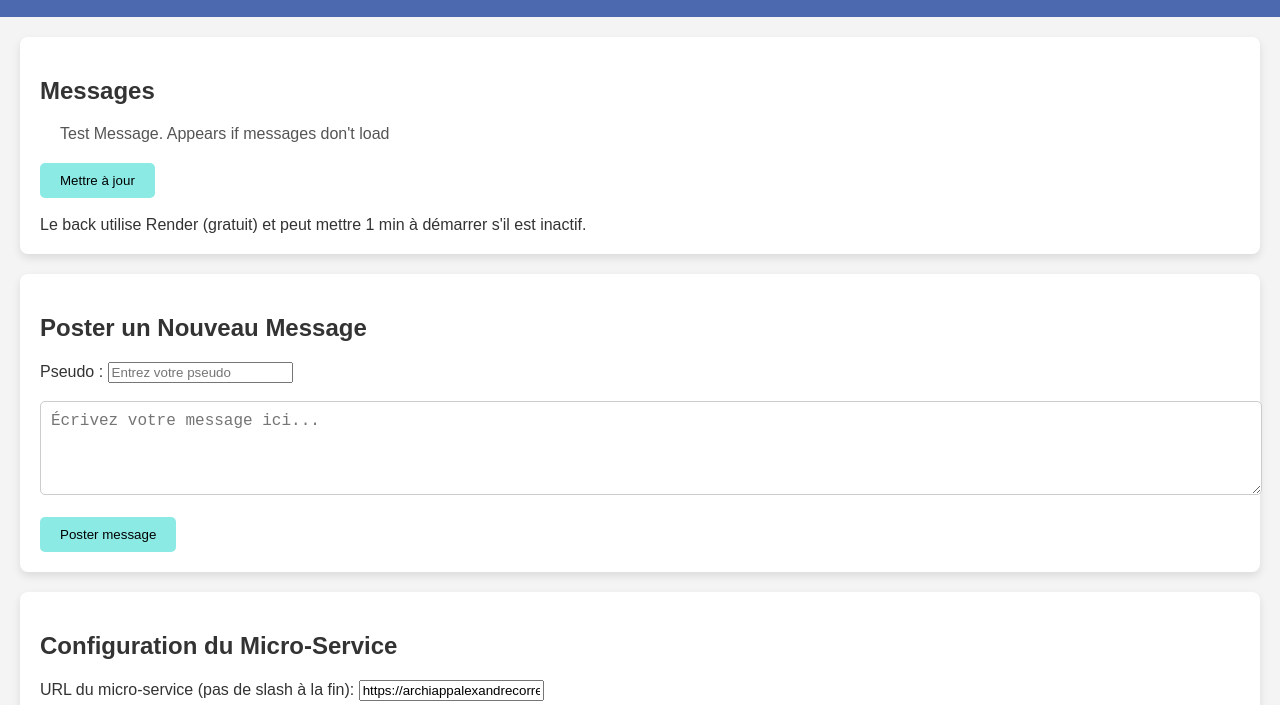
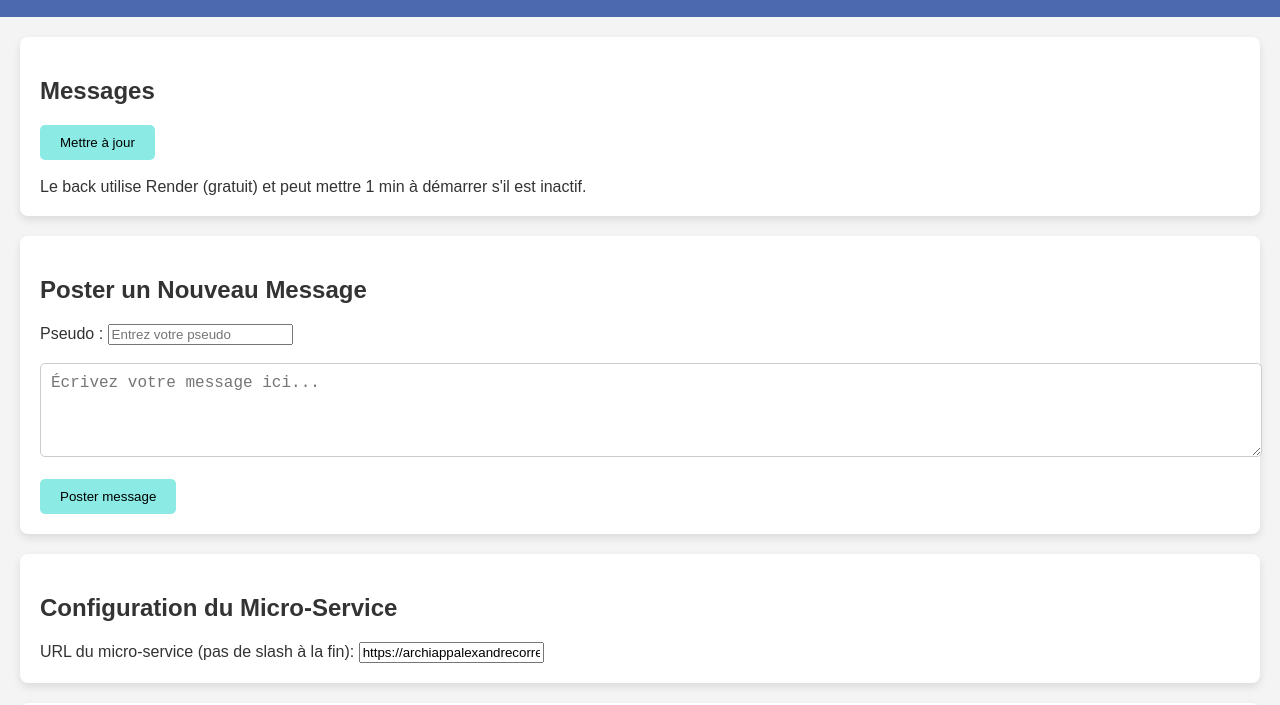
Before and after one commit to AlexandreCGithub/ArchiAppTP1_2, a plain HTML site: page TP1/index.html in a window 1280 px wide. Shown: the part 95-800 px from the top of the page. Drawn offline with Linux system fonts and the light colour scheme; no server answers.

Commit message:
emptying default messages

```diff
--- a/TP1/index.html
+++ b/TP1/index.html
@@ -14,7 +14,6 @@
     <section>
         <h2>Messages</h2>
         <ul id="messagesList">
-            <li>Test Message. Appears if messages don't load</li>
         </ul>
         <button id="updateButton">Mettre à jour</button>
         <br><br>
```
